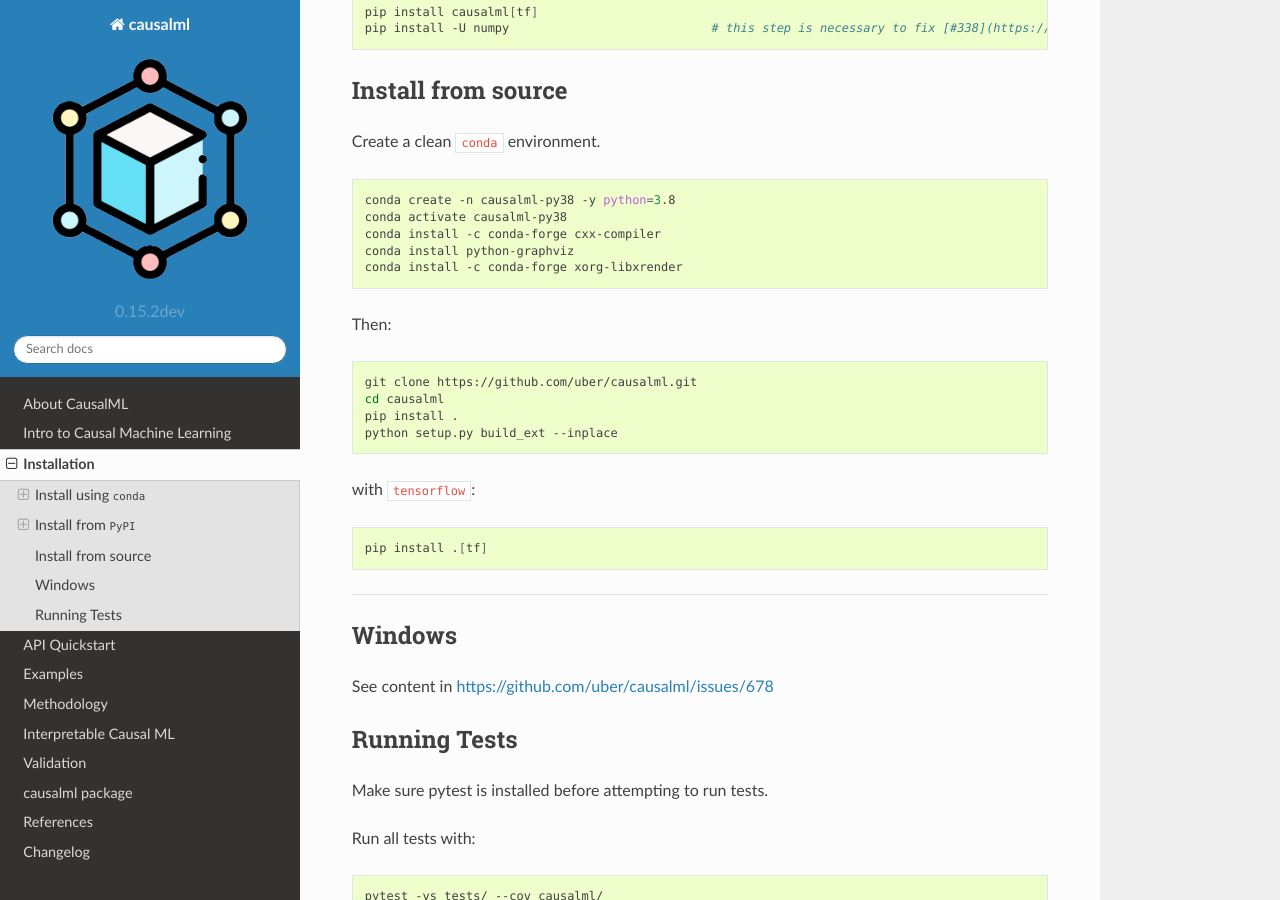
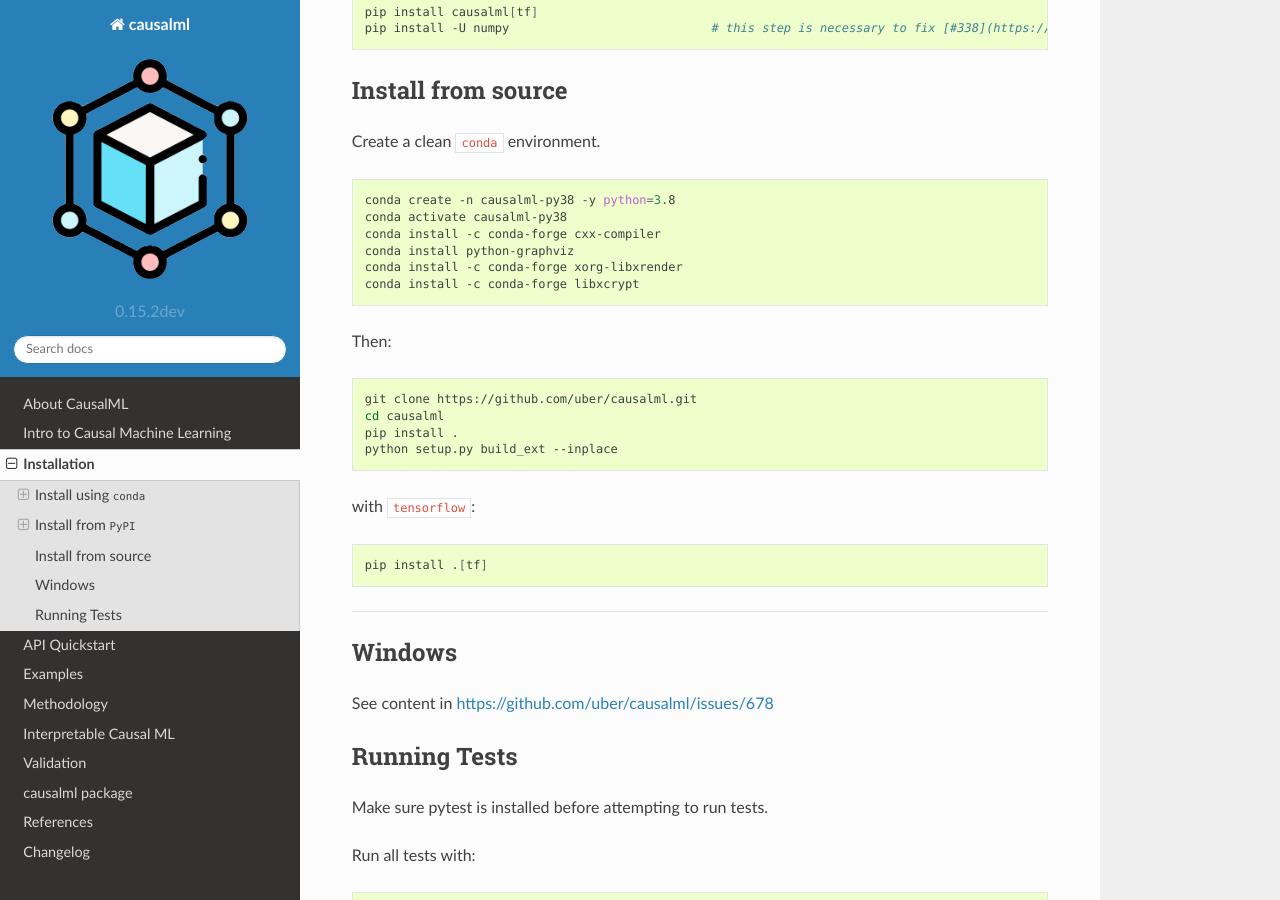
Before and after one commit to uber/causalml, a Sphinx documentation site: the page built from docs/installation.rst, in a window 1280 px wide and 900 px high, scrolled down 1345 px. Built offline with Sphinx 7.4.7 and the Read the Docs theme 2.0.0, drawn with Linux system fonts in a browser that asks for light colours; pages that are not in the unit, such as notebooks, are missing from menus.

Commit message:
add libxcrypt install instructions #767

```diff
--- a/docs/installation.rst
+++ b/docs/installation.rst
@@ -80,6 +80,7 @@ Create a clean ``conda`` environment.
     conda install -c conda-forge cxx-compiler
     conda install python-graphviz
     conda install -c conda-forge xorg-libxrender
+    conda install -c conda-forge libxcrypt
 
 Then:
 
```
